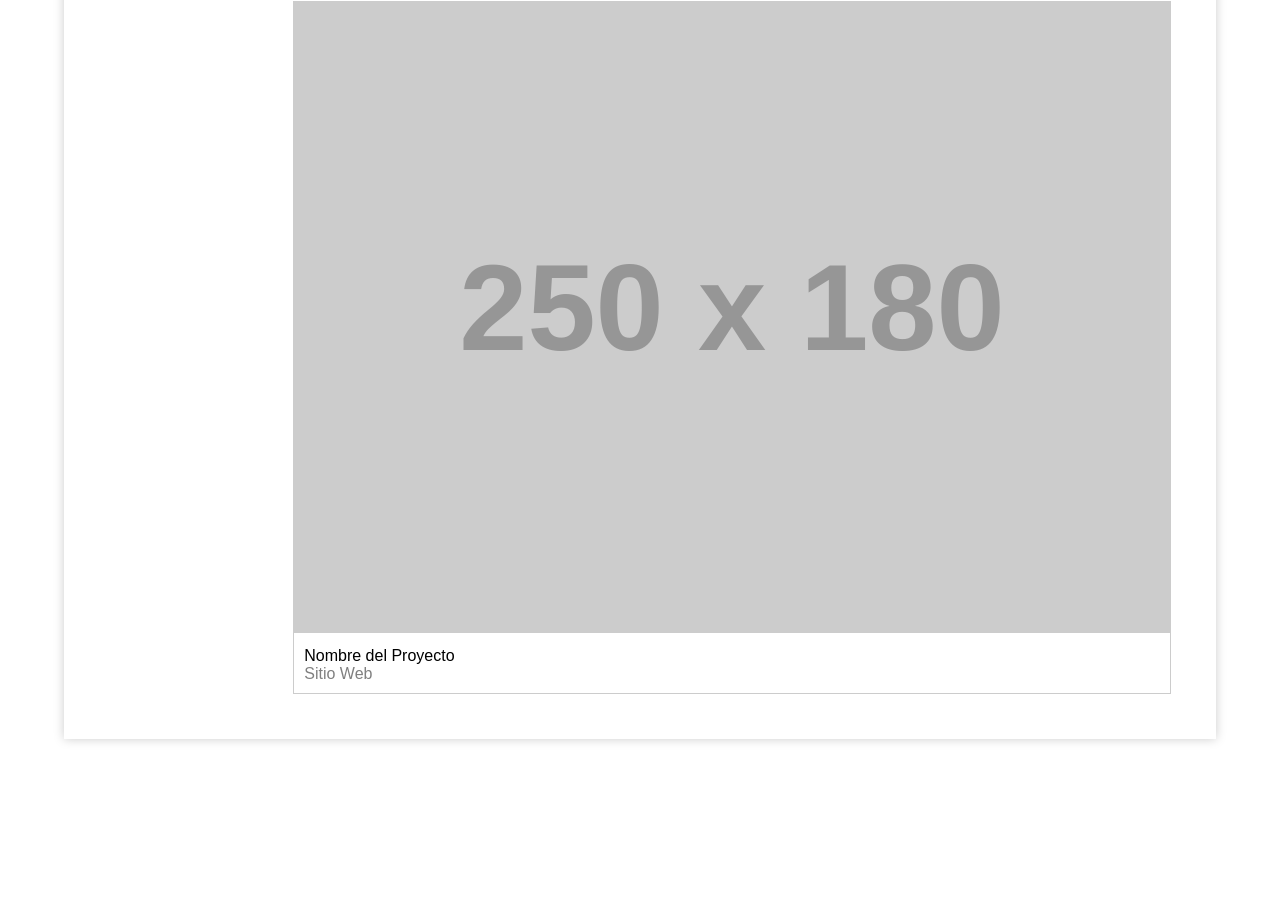
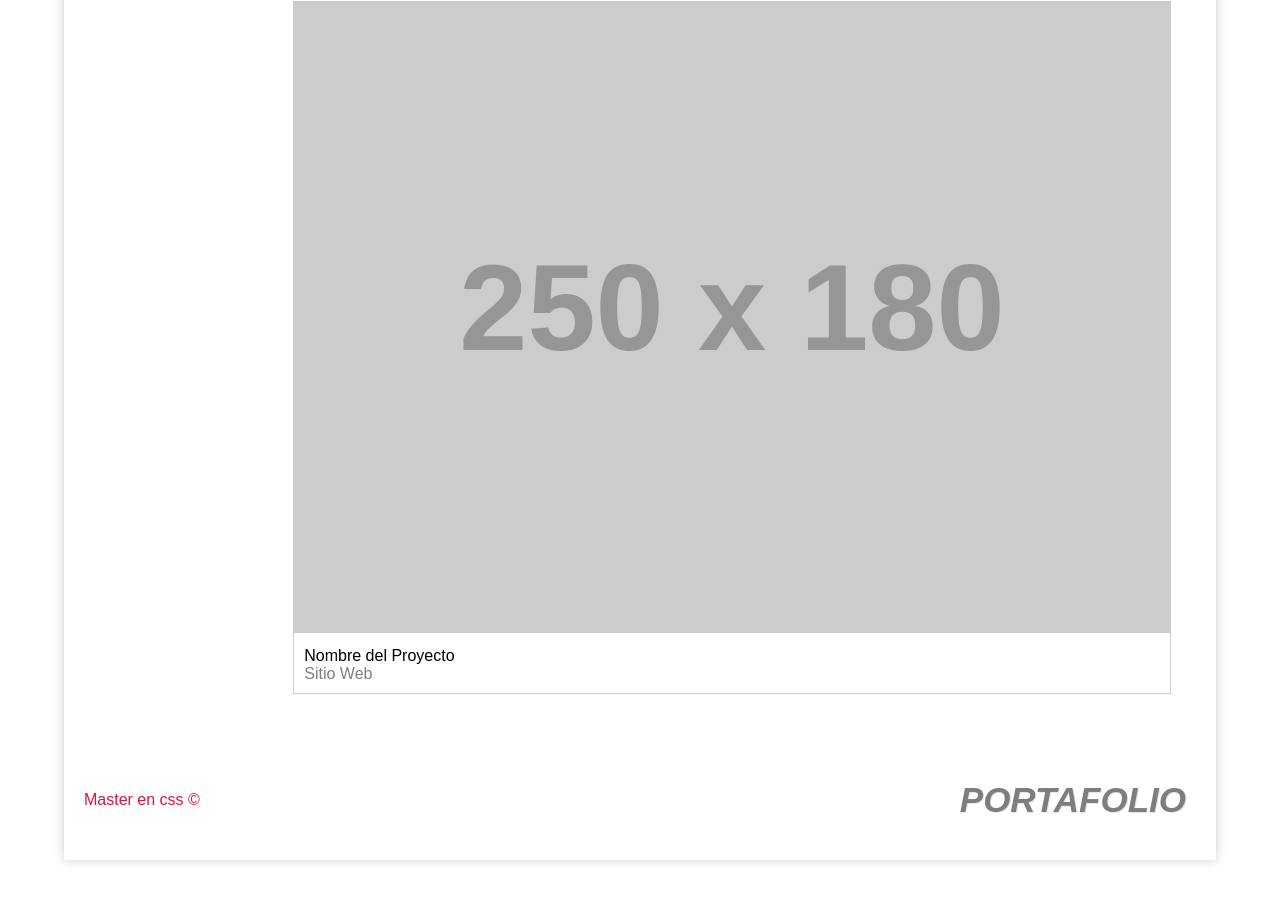
Before and after one commit to jgranados4/proyecto-flex, a plain HTML site: page index.html in a window 1280 px wide. Shown: the part 748-1648 px from the top of the page. Before the commit the page ends 1527 px from the top, so only its background shows below. Drawn offline with Linux system fonts and the light colour scheme; placeholder pictures from the web are drawn by us.

Commit message:
Agregamos un footer y sus estilo

```diff
--- a/index.css
+++ b/index.css
@@ -148,4 +148,27 @@
   background: #444;
   color: white;
 }
-/***/
+/**Footer*/
+#footer{
+  display: flex;
+  flex-flow: row wrap;
+  justify-content: flex-end;
+  height: 120px;
+  align-items: center;
+  border-top: 1px solid rgba(255,255, 226,0.8);
+}
+#footer #logo{
+  order: 2;
+  opacity: 0.5;
+  flex-basis: auto;
+  flex-grow: 1;
+  text-align: right;
+  margin-right: 20px;
+}
+#footer .info{
+  flex-grow: 1;
+  order: 1;
+  margin-left: 20px;
+  color: crimson;
+
+}
--- a/index.html
+++ b/index.html
@@ -107,6 +107,15 @@
         </div>
       </section>
       <!-- fin del contenido -->
+      <!-- Footer -->
+      <footer id="footer">
+        <div id="logo">
+          Portafolio
+        </div>
+        <div class="info">
+          Master en css &copy;
+        </div>
+      </footer>
     </div>
     <!-- Fin del Contenedor -->
   </body>
```
